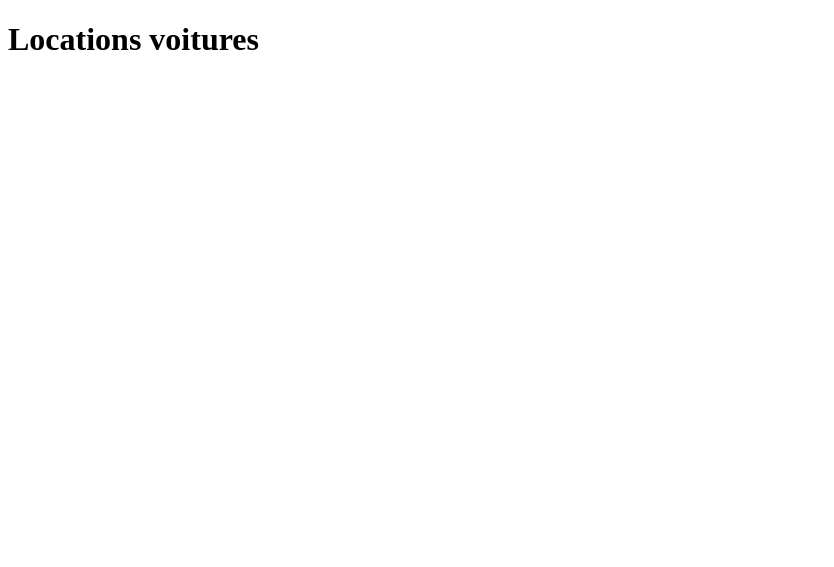
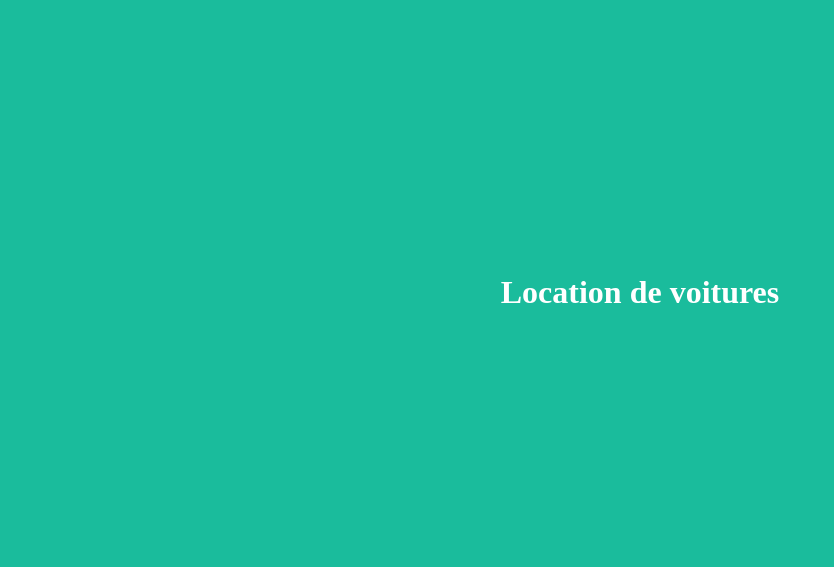
Before and after one commit to Ehlirt/locationVoiture, a plain HTML site: page index.html in a window 1280 px wide. Shown: the whole page, without its empty margins (0-834 px from the left). Drawn offline with Linux system fonts and the light colour scheme.

Commit message:
modifier couleur du grand titre

```diff
--- a/index.html
+++ b/index.html
@@ -1,10 +1,11 @@
 <!DOCTYPE html>
 <html>
 <head>
+	<meta charset="utf-8">
     <title></title>
-    <link rel="stylesheet" type="text/css" href="styles.css">
+    <link>
 </head>
-<body>
-    <h1>Locations voitures</h1>
+<body style="background-color:#1abc9c">
+    <h1 style="padding-top:20%; padding-bottom:20%; text-align:center; color:#FFFFFF">Location de voitures</h1>
 </body>
 </html>
```
